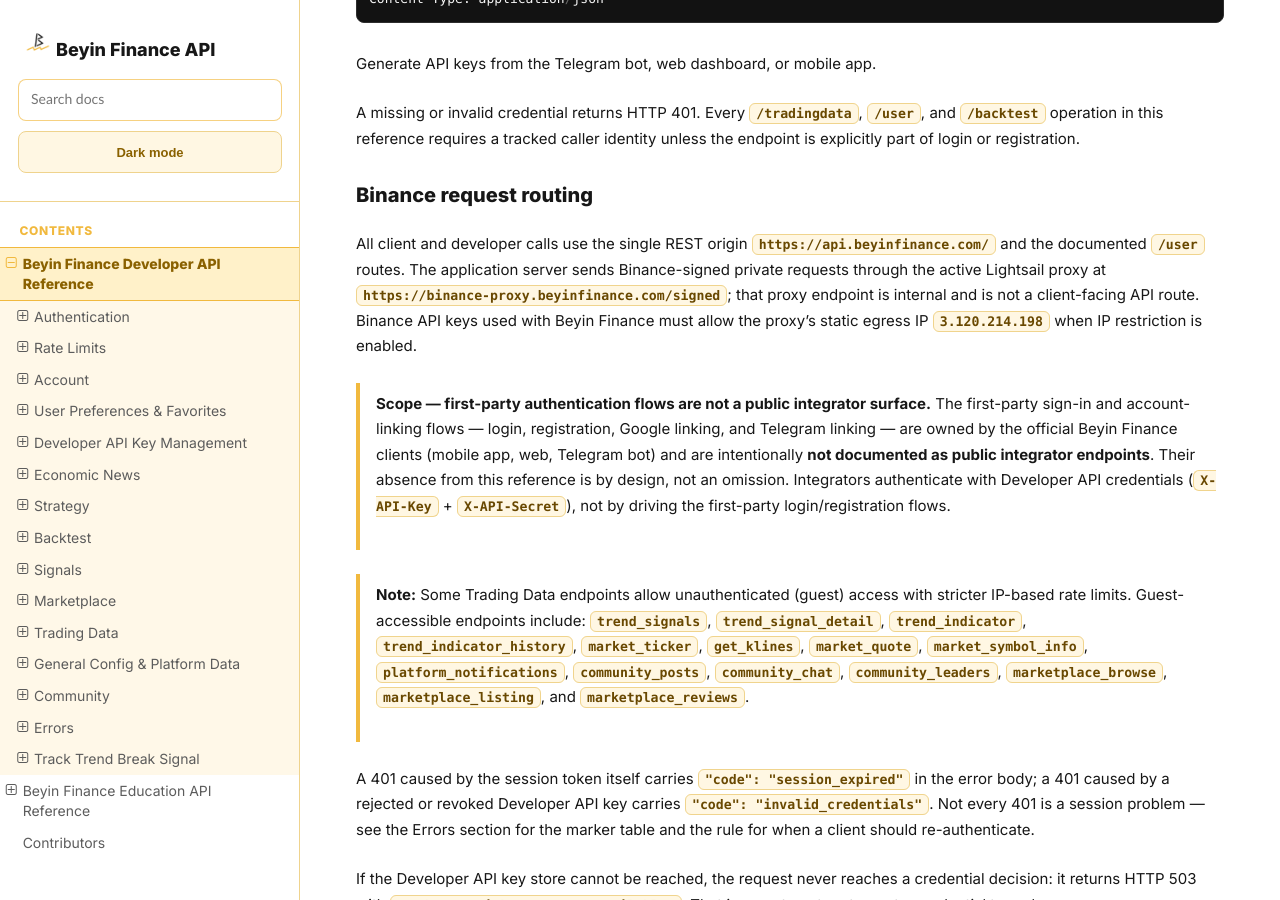
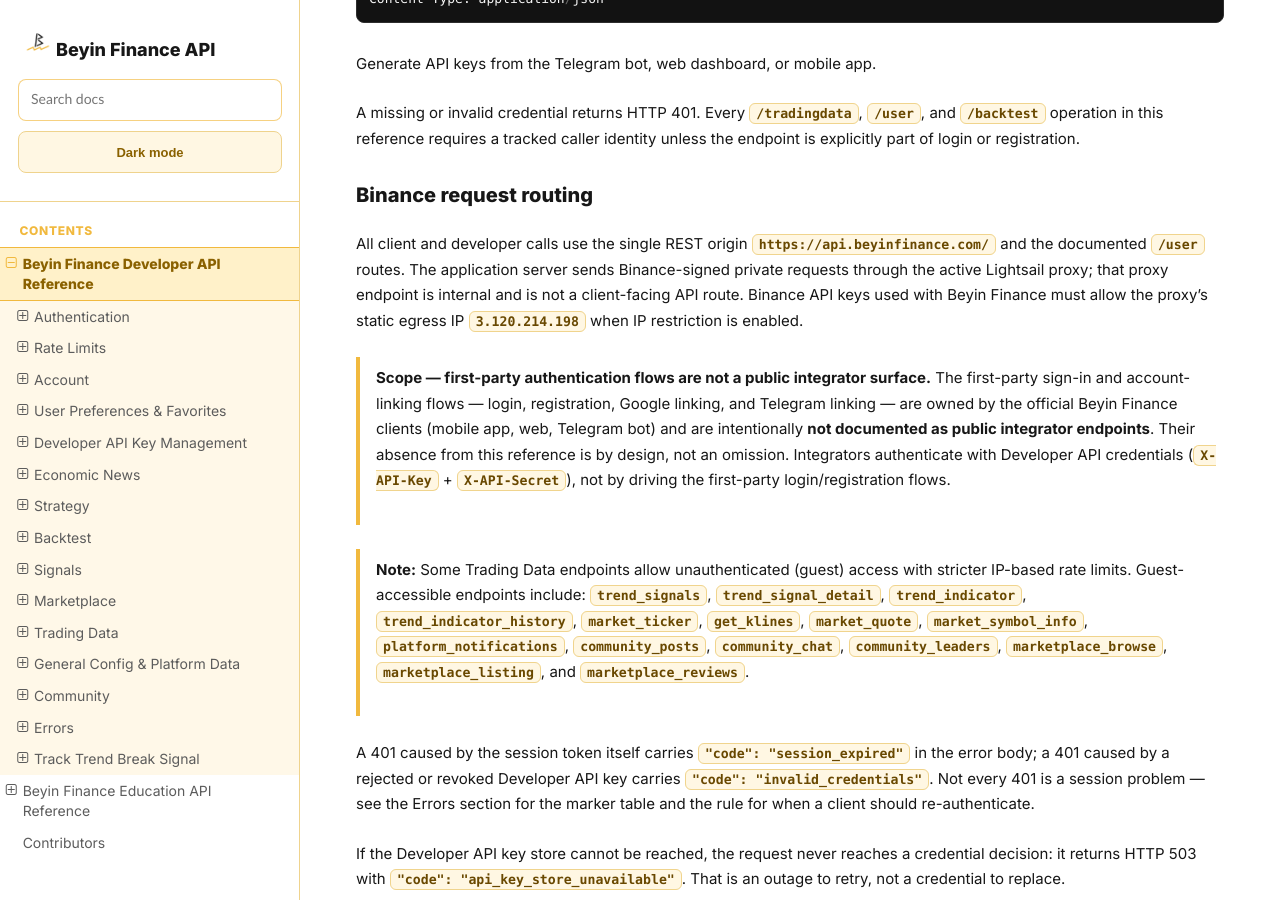
Before and after one commit to jnrbrain/Beyin-Finance, a Sphinx documentation site: the page built from docs/endpoints.md, in a window 1280 px wide and 900 px high, scrolled down 855 px. Built offline with Sphinx 7.4.7 and the Read the Docs theme 3.1.0, drawn with Linux system fonts in a browser that asks for light colours.

Commit message:
docs: hide internal proxy hostname from public API reference

```diff
--- a/docs/endpoints.md
+++ b/docs/endpoints.md
@@ -36,8 +36,8 @@
 All client and developer calls use the single REST origin
 `https://api.beyinfinance.com/` and the documented `/user` routes. The
 application server sends Binance-signed private requests through the active
-Lightsail proxy at `https://binance-proxy.beyinfinance.com/signed`; that proxy
-endpoint is internal and is not a client-facing API route. Binance API keys
+Lightsail proxy; that proxy endpoint is internal and is not a client-facing API
+route. Binance API keys
 used with Beyin Finance must allow the proxy's static egress IP
 `3.120.214.198` when IP restriction is enabled.
 
```
